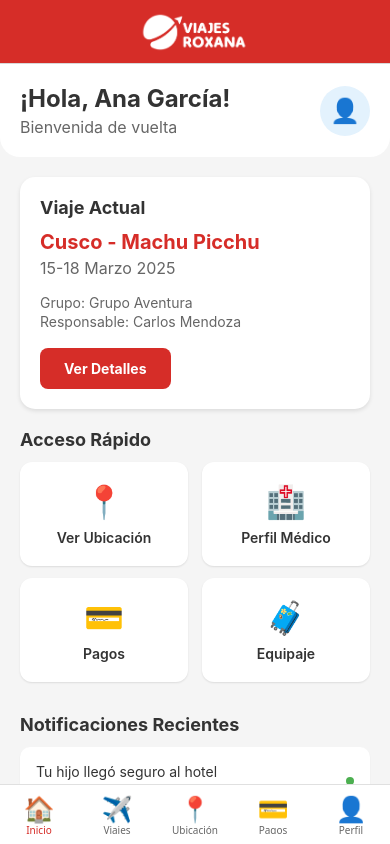
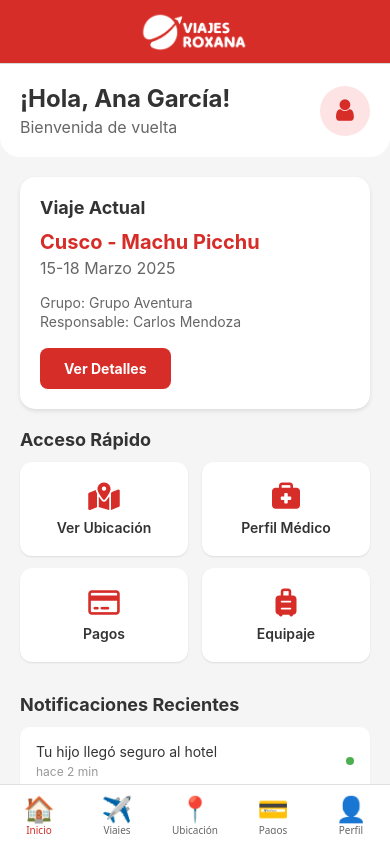
Before and after one commit to fralch/ViajesRoxanaApp, a React Native app: screen /Dashboard in a window 390 px wide. Built offline with nearby package versions, Linux system fonts and the light colour scheme.

Commit message:
feat(dashboard): replace emoji icons with vector icons for better consistency
Replace all emoji icons with vector icons from expo/vector-icons package to maintain visual consistency across the application. Also update profile button background color to match the new icon theme.

```diff
--- a/src/modules/dashboard/components/DashboardScreen.tsx
+++ b/src/modules/dashboard/components/DashboardScreen.tsx
@@ -1,5 +1,6 @@
 import React from 'react';
 import { View, Text, StyleSheet, ScrollView, TouchableOpacity, Image } from 'react-native';
+import {FontAwesome, FontAwesome6 } from '@expo/vector-icons';
 
 const DashboardScreen = () => {
   const userName = "Ana García";
@@ -17,11 +18,12 @@ const DashboardScreen = () => {
   ];
 
   const quickActions = [
-    { id: 1, title: "Ver Ubicación", icon: "📍", screen: "Location" },
-    { id: 2, title: "Perfil Médico", icon: "🏥", screen: "Profile" },
-    { id: 3, title: "Pagos", icon: "💳", screen: "Payments" },
-    { id: 4, title: "Equipaje", icon: "🧳", screen: "Luggage" }
+    { id: 1, title: "Ver Ubicación", icon: <FontAwesome6 name="map-location-dot" size={28} color="#d62d28" />, screen: "Location" },
+    { id: 2, title: "Perfil Médico", icon: <FontAwesome6 name="briefcase-medical" size={28} color="#d62d28" />, screen: "Profile" },
+    { id: 3, title: "Pagos", icon: <FontAwesome6 name="credit-card" size={28} color="#d62d28" />, screen: "Payments" },
+    { id: 4, title: "Equipaje", icon: <FontAwesome6 name="suitcase-rolling" size={28} color="#d62d28" />, screen: "Luggage" }
   ];
+
 
   return (
     <ScrollView style={styles.container}>
@@ -32,7 +34,7 @@ const DashboardScreen = () => {
           <Text style={styles.subGreeting}>Bienvenida de vuelta</Text>
         </View>
         <TouchableOpacity style={styles.profileButton}>
-          <Text style={styles.profileIcon}>👤</Text>
+         <FontAwesome name="user" size={25} color="#d62d28" />
         </TouchableOpacity>
       </View>
 
@@ -123,13 +125,11 @@ const styles = StyleSheet.create({
     width: 50,
     height: 50,
     borderRadius: 25,
-    backgroundColor: '#e3f2fd',
+    backgroundColor: '#fde3e3',
     justifyContent: 'center',
     alignItems: 'center',
   },
-  profileIcon: {
-    fontSize: 24,
-  },
+
   tripCard: {
     backgroundColor: '#fff',
     marginHorizontal: 20,
@@ -211,7 +211,6 @@ const styles = StyleSheet.create({
     shadowRadius: 2,
   },
   actionIcon: {
-    fontSize: 32,
     marginBottom: 8,
   },
   actionTitle: {
```
